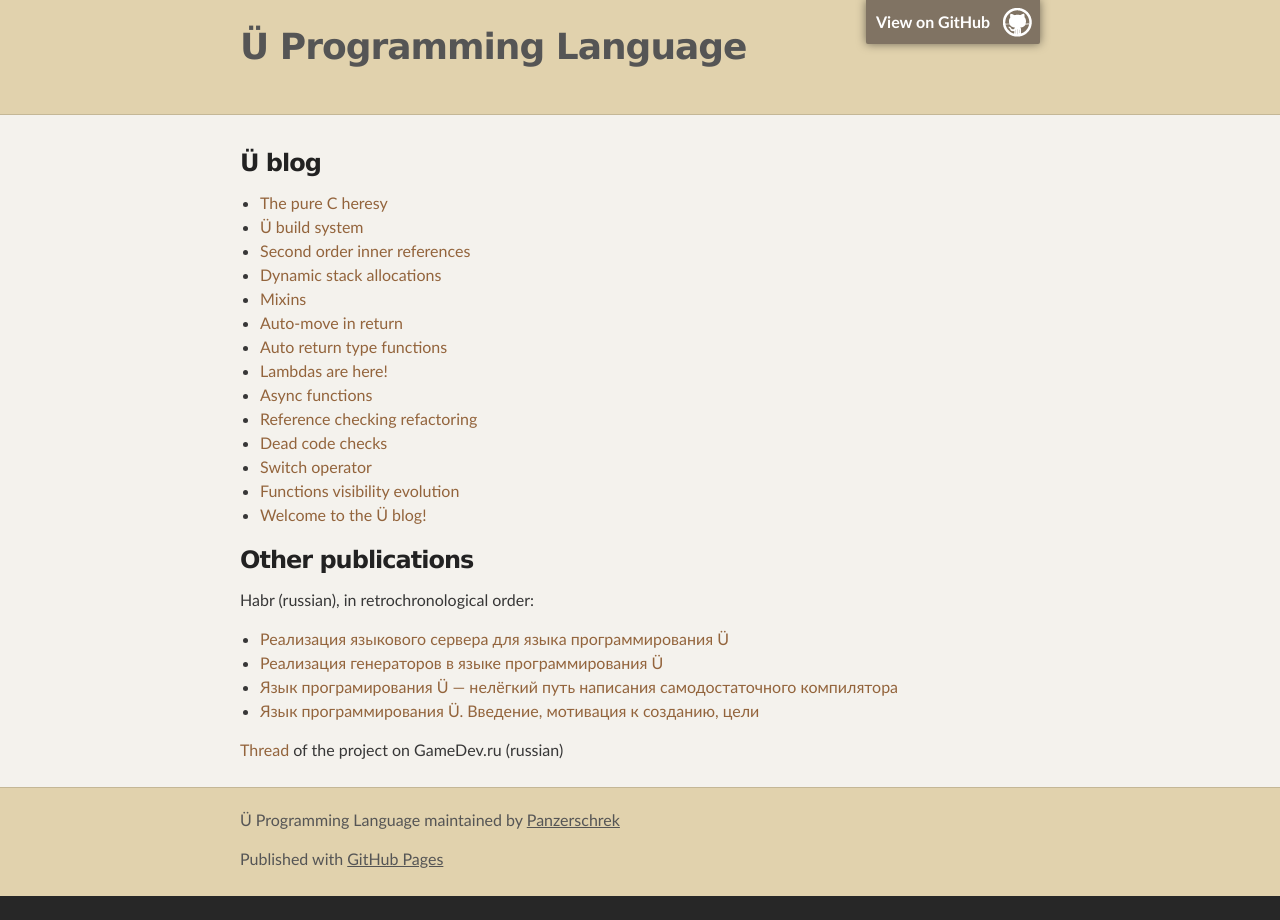
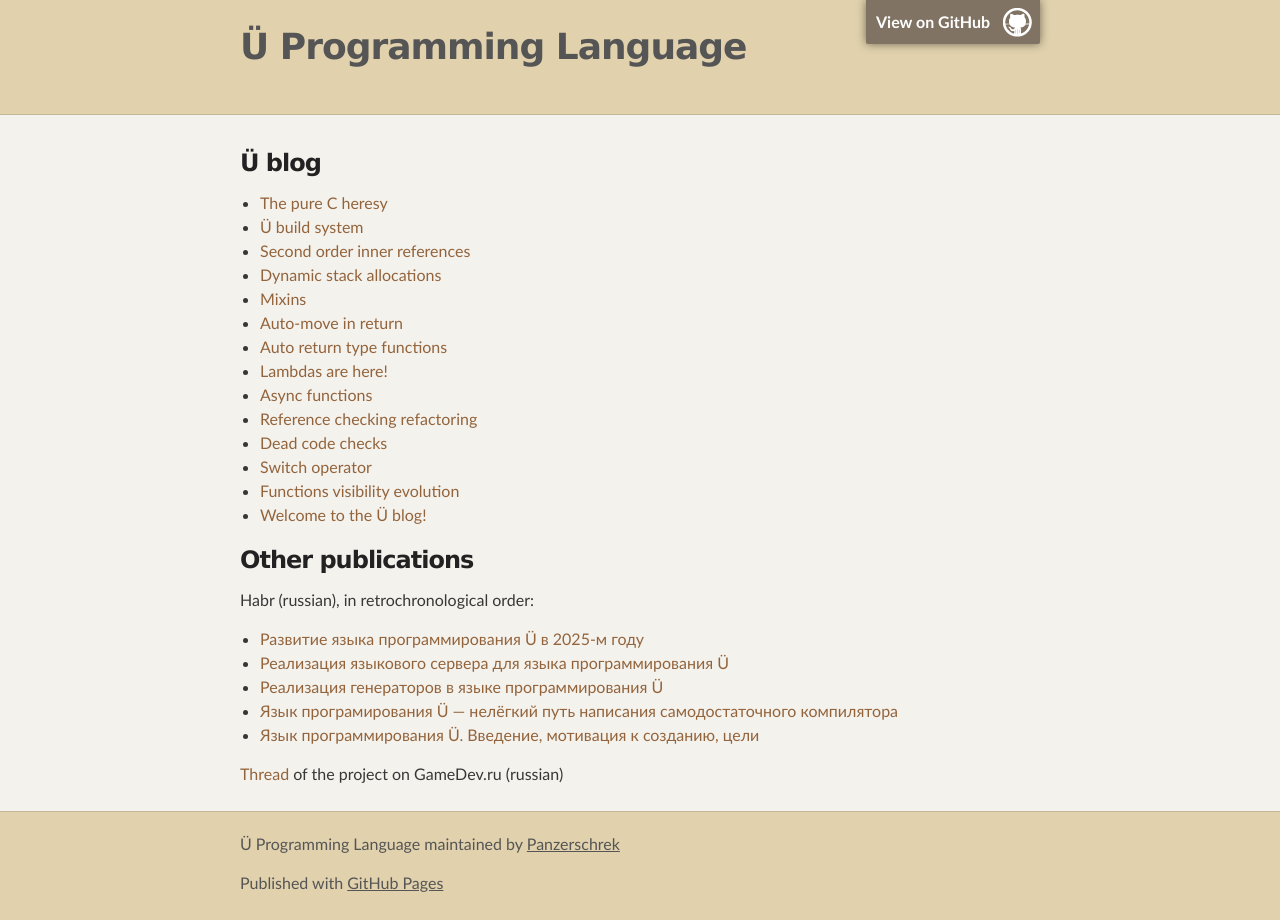
Before and after one commit to Panzerschrek/U-00DC-Sprache-site, a Jekyll site: the page built from blog.md, in a window 1280 px wide. Built offline with Jekyll 4.4.1, drawn with Linux system fonts in a browser that asks for light colours; our own code applies the rules of GitHub Pages for plain Markdown files.

Commit message:
Add one more link to a Habr article.

```diff
--- a/blog.md
+++ b/blog.md
@@ -12,6 +12,7 @@
 
 Habr (russian), in retrochronological order:
 
+* [Развитие языка программирования Ü в 2025-м году](https://habr.com/ru/articles/979282)
 * [Реализация языкового сервера для языка программирования Ü](https://habr.com/ru/articles/761694/)
 * [Реализация генераторов в языке программирования Ü](https://habr.com/ru/articles/733088/)
 * [Язык програмирования Ü — нелёгкий путь написания самодостаточного компилятора](https://habr.com/ru/articles/580024/)
```
